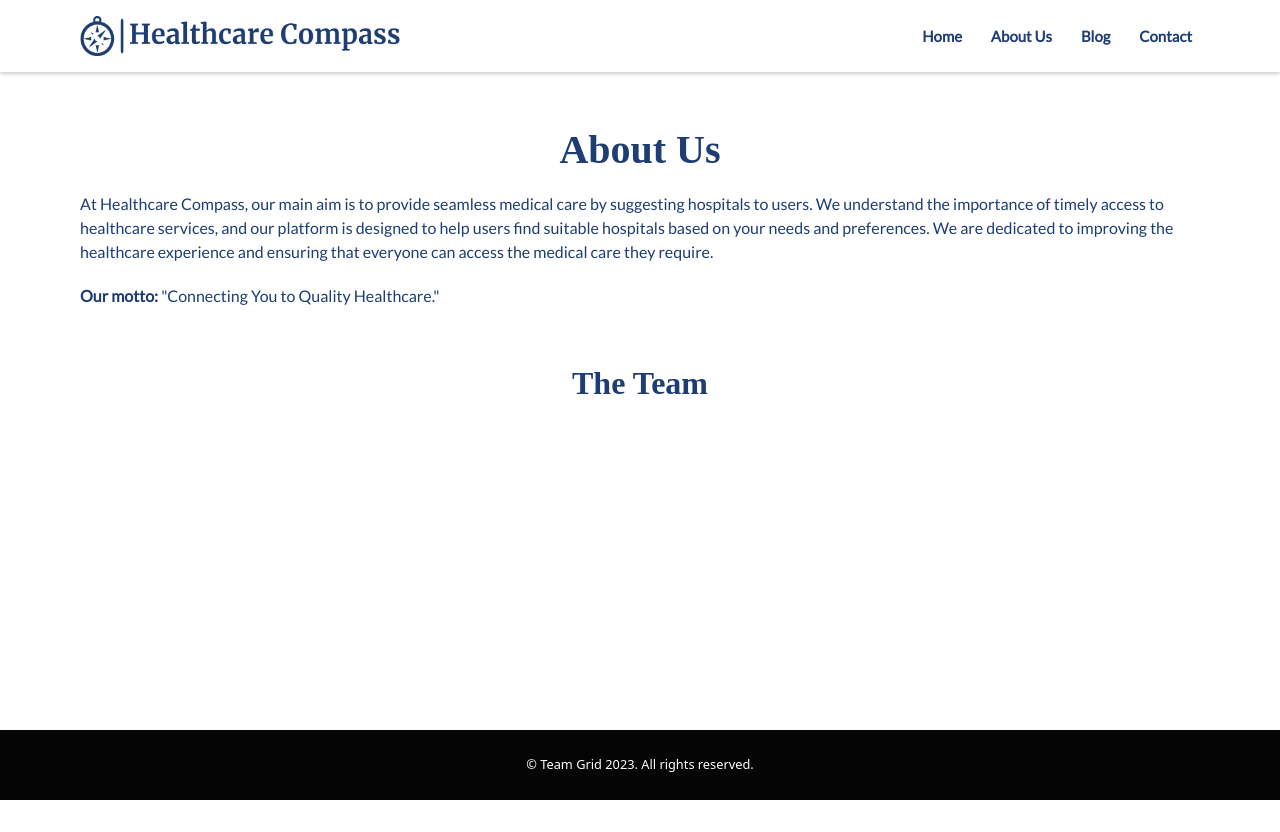
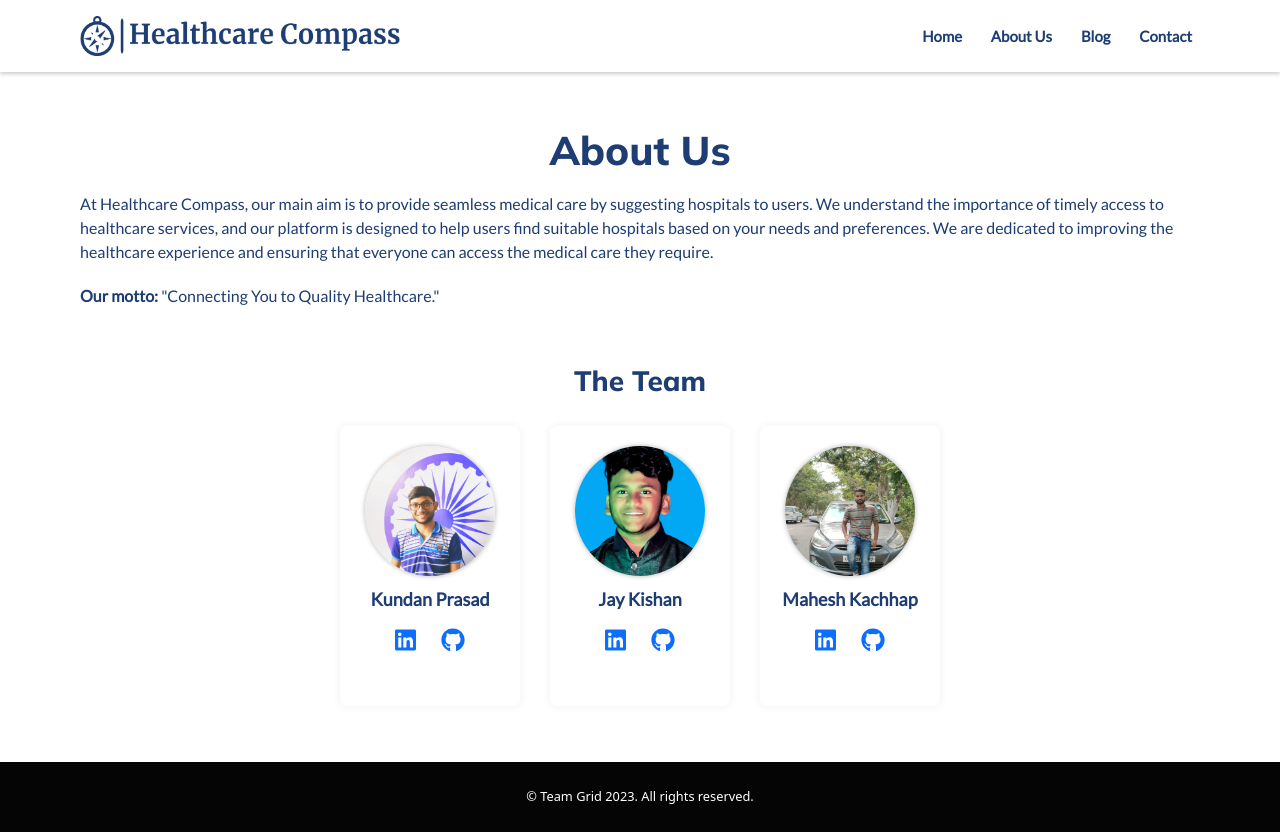
Before and after one commit to kundanKP35/Healthcare_Compass, a website: page static/about.html in a window 1280 px wide. Before the commit the page ends 800 px from the top, so only its background shows below. Drawn offline with nearby package versions, Linux system fonts and the light colour scheme.

Commit message:
add about us page

```diff
--- a/static/about.html
+++ b/static/about.html
@@ -10,13 +10,14 @@
       crossorigin="anonymous"
     />
     <link
-      href="https://fonts.googleapis.com/css2?family=Lato&family=Montserrat&display=swap"
+      href="https://fonts.googleapis.com/css2?family=Lato&family=Mulish:wght@400;800&display=swap"
       rel="stylesheet"
     />
+    <script src="https://cdnjs.cloudflare.com/ajax/libs/font-awesome/5.15.3/js/all.min.js"></script>
   </head>
   <body>
     <div class="navbar-container fixed-top">
-      <nav class="navbar navbar-expand-lg">
+      <nav class="navbar navbar-expand-sm">
         <a class="navbar-brand" href="/">
           <img src="../static/images/logo-no-background.png" alt="" />
         </a>
@@ -78,16 +79,66 @@
 
     <div id="team-section">
       <h3>The Team</h3>
-      <!-- <div class="team-member">
-        <img src="../static/images/profile.jpg" alt="Kundan Prasad" />
-        <h4>Kundan Prasad</h4>
-        <p>Email: b420031@iiit-bh.ac.in.com</p>
+      <div class="custom-content">
+        <div class="custom-card">
+          <img
+            src="../static/images/KP_pic.jpg"
+            alt="Kundan"
+            class="custom-avatar"
+          />
+          <p>Kundan Prasad</p>
+          <div class="custom-details">
+            <div class="icons">
+              <a href="https://www.linkedin.com/in/kundan35" target="_blank"
+                ><i class="fab fa-linkedin"></i
+              ></a>
+              <a href="https://github.com/kundanKP35" target="_blank"
+                ><i class="fab fa-github"></i
+              ></a>
+            </div>
+          </div>
+        </div>
+        <div class="custom-card">
+          <img
+            <img
+            src="../static/images/JK_pic.jpg"
+            alt="Profile Photo"
+            alt="Jay"
+            class="custom-avatar"
+          />
+          <p>Jay Kishan</p>
+          <div class="custom-details">
+            <div class="icons">
+              <a
+                href="https://www.linkedin.com/in/jay-kishan-743a4a253"
+                target="_blank"
+                ><i class="fab fa-linkedin"></i
+              ></a>
+              <a href="https://github.com/jacksjay" target="_blank"
+                ><i class="fab fa-github"></i
+              ></a>
+            </div>
+          </div>
+        </div>
+        <div class="custom-card">
+          <img
+            src="../static/images/MK_pic.jpg"
+            alt="Mahesh Kachhap"
+            class="custom-avatar"
+          />
+          <p>Mahesh Kachhap</p>
+          <div class="custom-details">
+            <div class="icons">
+              <a href="https://www.linkedin.com/in/mahesh-kumar-kachhap-949661204/" target="_blank"
+                ><i class="fab fa-linkedin"></i
+              ></a>
+              <a href="https://github.com/mahesh-3951" target="_blank"
+                ><i class="fab fa-github"></i
+              ></a>
+            </div>
+          </div>
+        </div>
       </div>
-      <div class="team-member">
-        <img src="team_member2.jpg" alt="Team Member 2" />
-        <h4>Jane Smith</h4>
-        <p>Email: jane@example.com</p>
-      </div> -->
     </div>
 
     <footer id="footer-section">
--- a/static/css/about.css
+++ b/static/css/about.css
@@ -11,7 +11,7 @@ h3,
 h4,
 h5,
 h6 {
-  font-family: "Montserrat-Bold";
+  font-family: 'Mulish';
 }
 
 /* Navbar section */
@@ -57,49 +57,75 @@ h6 {
   font-family: "Lato", sans-serif;
 }
 
-#team-section{
+
+#team-section {
   margin: 3.5rem 5rem;
   color: #1d3d73;
 }
-#team-section h3 {
+#team-section h3{
   text-align: center;
-  margin-bottom: 18px;
-  font-weight: bold;
-  font-size: 2rem;
+  font-family: "Mulish";
+  font-weight: bolder;
 }
-#team-section h4{
-  font-weight: bold;
-  font-size: 1.3rem;
-  margin:0;
-}
-#team-section .team-member {
+.custom-content {
+  display: flex;
+  justify-content: space-between;
+  width: 640px;
+  height: 300px;
+  margin: auto;
+  padding: 20px;
   text-align: center;
-  margin-bottom: 30px;
 }
 
-#team-section img {
-  width: 150px;
-  height: 150px;
-  border-radius: 50%;
-  object-fit: cover;
-  margin-bottom: 10px;
+.custom-card {
+  cursor: pointer;
+  border-radius: 7px;
+  padding: 10px;
+  width: 180px;
+  height: 280px;
+  background-color: rgba(255, 255, 255, 0.2);
+  box-shadow: 0px 0px 6px 3px rgba(0, 0, 0, 0.03);
+  transition: 0.2s ease-in-out;
 }
 
-#team-section p {
-  font-size: 14px;
-  margin: 0;
+.custom-card:hover {
+  transform: scale(1.03);
 }
 
-#footer-section{
+.custom-card p{
+  margin-bottom: 1.5rem;
+  font-size: 18px;
+  font-weight: bold;
+  font-family: "Lato", sans-serif;
+}
+
+.custom-avatar {
+  width: 130px;
+  height: 130px;
+  object-fit: cover;
+  object-position: 50% 50%;
+  margin: 10px;
+  box-shadow: 0 0 5px 0 rgba(0, 0, 0, 0.3);
+  border-radius: 50%;
+  transition: 0.15s ease-in-out;
+}
+
+.custom-details {
+  margin-top: -15px;
+}
+.icons a{
+  margin: 0 10px;
+  font-size: 1.5rem;
+}
+
+
+#footer-section {
   background-color: #050505;
   color: #ffffff;
   text-align: center;
   font-size: 0.8rem;
   padding: 2% 0;
-    position: fixed;
-    bottom: 0;
-    width: 100%;
 }
-#footer-section p{
+#footer-section p {
   margin: 0;
 }
--- a/static/css/home.css
+++ b/static/css/home.css
@@ -5,7 +5,7 @@ body {
   padding:0;
 }
 h1,h2,h3,h4,h5,h6{
-  font-family: "Montserrat-Bold";
+  font-family: 'Mulish';
   font-weight: bolder;
 }
 
@@ -46,14 +46,13 @@ h1,h2,h3,h4,h5,h6{
 }
 .hero-heading {
   font-size: 55px;
-  font-weight: bold;
   margin-bottom: 20px;
-  font-family: "Montserrat-Bold";
-  font-weight: bolder;
+  font-weight:800;
+  line-height: 64px;
 }
 .hero-paragraph {
   font-size: 14px;
-  margin-bottom: 30px;
+  margin-bottom: 45px;
   width: 60%;
 }
 .hero-button {
@@ -123,6 +122,7 @@ h1,h2,h3,h4,h5,h6{
   font-size: 2.5rem;
   font-weight: bold;
   line-height: 40px;
+  margin-bottom: 15px;
 }
 
 .distance-container p {
@@ -192,6 +192,7 @@ input[type='number'] {
   border-radius: 5px;
   box-shadow: 0 2px 4px rgba(0, 0, 0, 0.1);
   transition: transform 0.3s;
+  margin:10px
 }
 
 .option:hover {
@@ -221,6 +222,7 @@ input[type='number'] {
 .options-container h2 {
   font-size: 2.5rem;
   font-weight: bold;
+  width: 60%;
 }
 
 #content-section {
@@ -232,6 +234,7 @@ input[type='number'] {
   text-align: center;
   padding: 20px;
   margin-top: 20px;
+  border-radius: 7px;
 }
 
 .disease-option {
```
Also changed, not shown: templates/index.html (+21 -10 lines), static/images/JK_pic.jpg (added), static/images/KP_pic.jpg (renamed from static/images/profile.jpg), static/images/MK_pic.jpg (added). Lines whose indentation alone changed are shown as unchanged.
